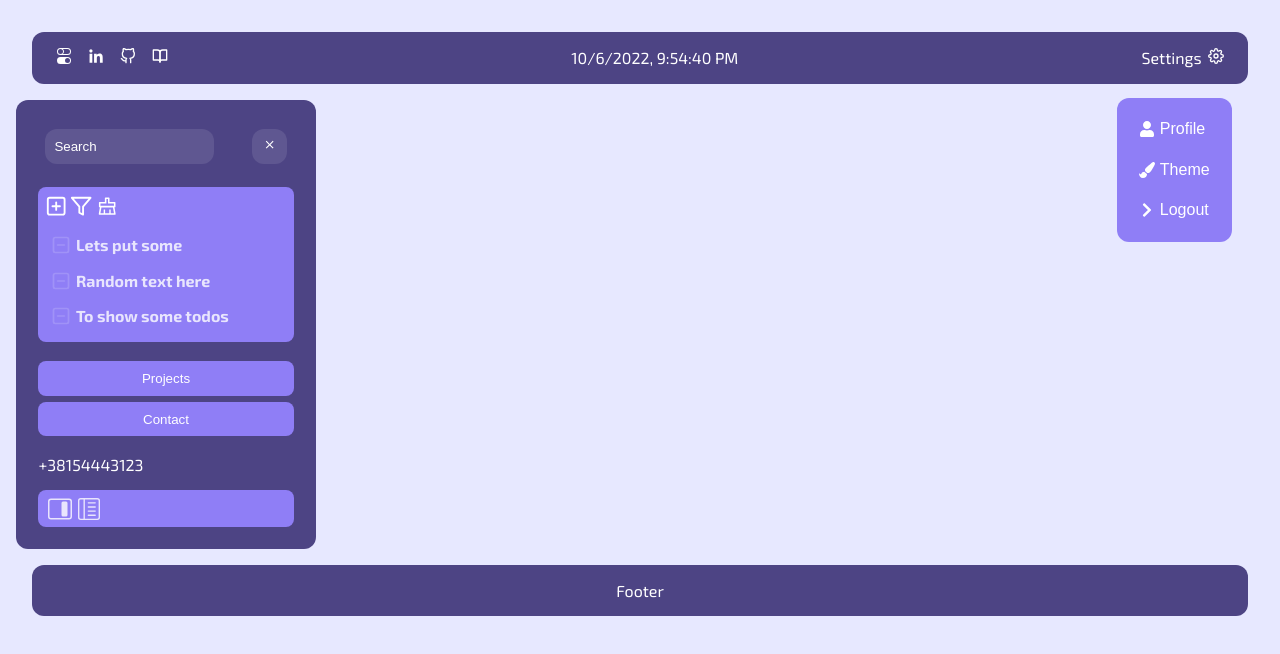
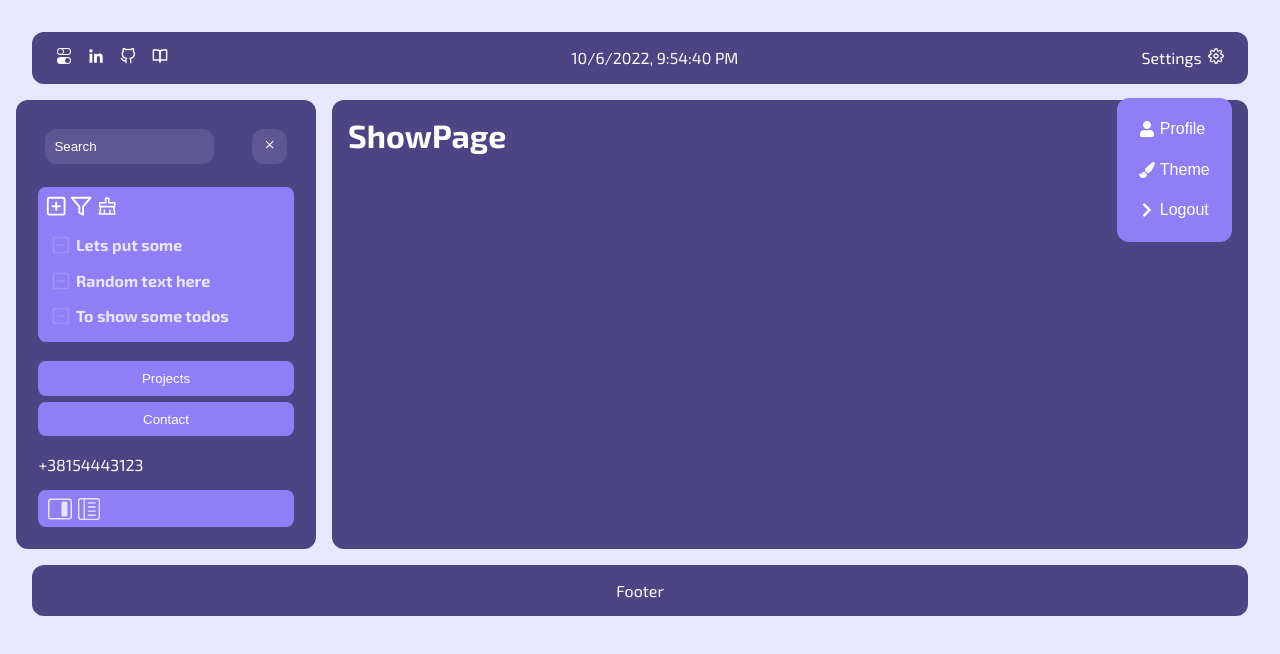
Before and after one commit to erazmozen/hub, a React (Create React App) app: page / in a window 1280 px wide. Shown: the top 654 px of the page. Built offline with nearby package versions, Linux system fonts and the light colour scheme.

Commit message:
Create showpage

```diff
--- a/src/App.js
+++ b/src/App.js
@@ -4,6 +4,7 @@ import Header from "./components/main/Header";
 import Sidebar from "./components/main/Siedbar";
 import Footer from "./components/main/Footer";
 import { useState } from "react";
+import ShowPage from "./components/main/ShowPage";
 
 function App() {
   const [sidebarToggle, setSidebarToggle] = useState(true);
@@ -13,12 +14,14 @@ function App() {
     setSidebarToggle((prev) => (prev = !prev));
   }
 
-  console.log(sidebarToggle);
-
   return (
     <div className="main">
       <Header icons={icons} toggleSidebar={toggleSidebar} />
-      {sidebarToggle && <Sidebar icons={icons} toggleSidebar={toggleSidebar} />}
+      <div className="content-wrapper">
+        {sidebarToggle && <Sidebar icons={icons}
+        toggleSidebar={toggleSidebar} />}
+        <ShowPage />
+      </div>
       <Footer />
     </div>
   );
--- /dev/null
+++ b/src/components/main/ShowPage.jsx
@@ -0,0 +1,9 @@
+const ShowPage = () => {
+    return (
+        <div className="background-rounded showpage">
+            <h1>ShowPage</h1>
+        </div>
+    )
+}
+
+export default ShowPage
--- a/src/main.css
+++ b/src/main.css
@@ -35,4 +35,14 @@ body {
   margin-right: 0.3rem;
 }
 
+.content-wrapper {
+  display: flex;
+}
+
+.showpage {
+  flex-grow: 1;
+  margin: 0 1rem;
+  padding: 1rem;
+}
+
 /* Common Classes ------ */
```
